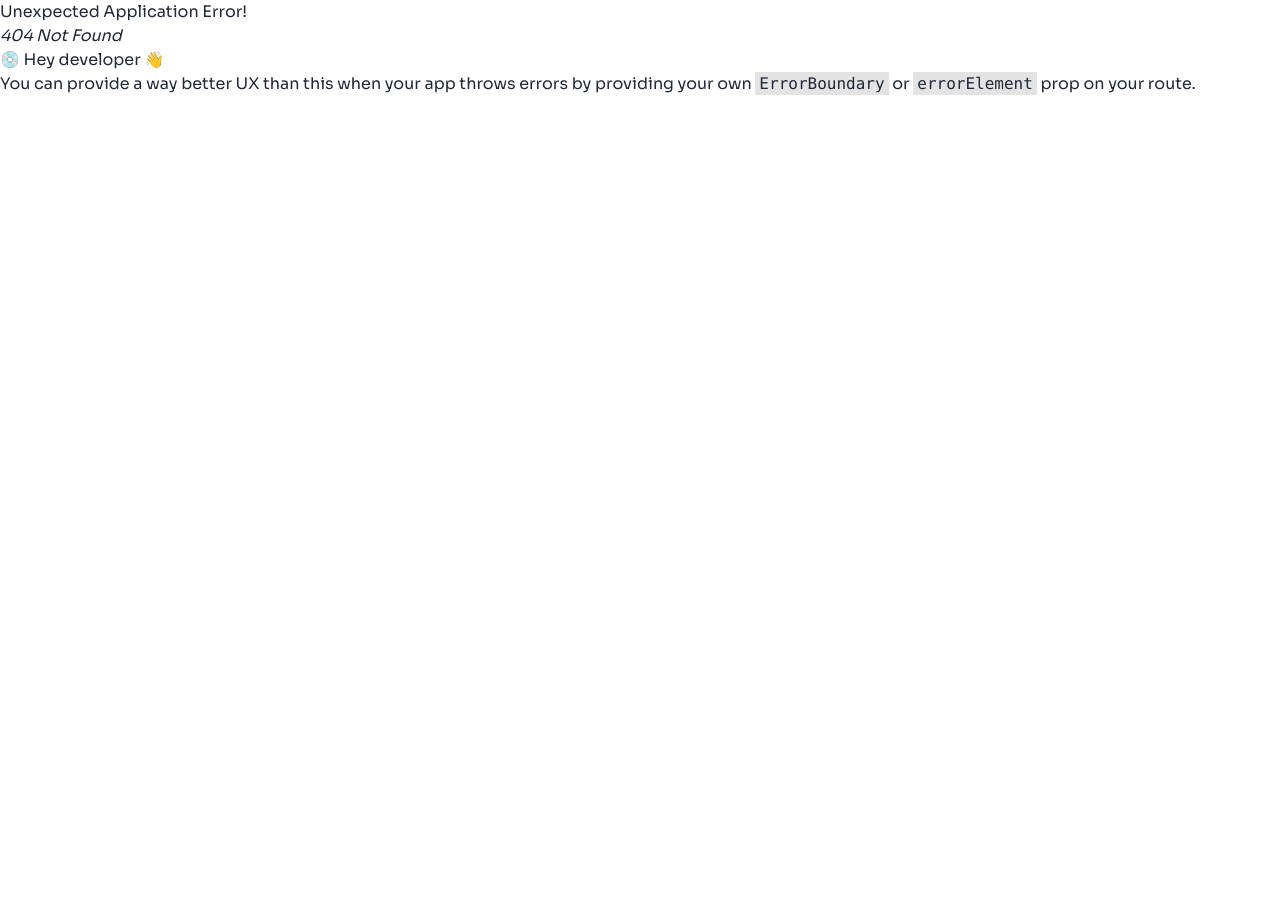
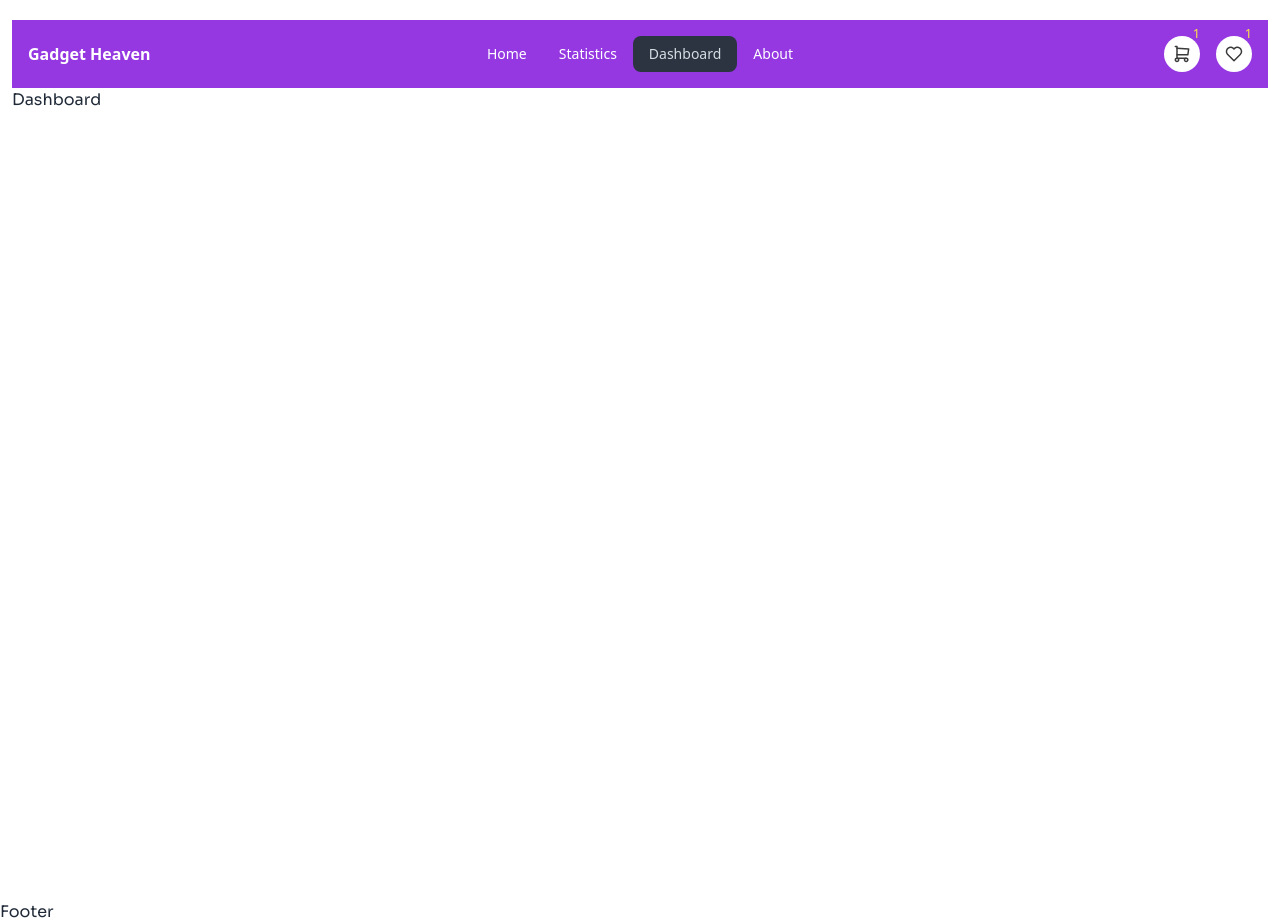
Before and after one commit to sakib-333/ph-b10-a8, a React (Vite) app: page /dashboard in a window 1280 px wide. Before the commit this address had no page. Before the commit the page ends 800 px from the top, so only its background shows below. Built offline with nearby package versions, Linux system fonts and the light colour scheme.

Commit message:
Add dashboard page.

```diff
--- /dev/null
+++ b/src/components/Body/BodyComponents/Dashboard.jsx
@@ -0,0 +1,7 @@
+import React from "react";
+
+const Dashboard = () => {
+  return <div>Dashboard</div>;
+};
+
+export default Dashboard;
--- a/src/router/router.jsx
+++ b/src/router/router.jsx
@@ -2,6 +2,7 @@
 import Root from "../components/Root/Root";
 import Home from "../components/Body/BodyComponents/Home";
 import Statistics from "../components/Body/BodyComponents/Statistics";
+import Dashboard from "../components/Body/BodyComponents/Dashboard";
 
 export const router = createBrowserRouter([
   {
@@ -16,6 +17,10 @@
         path: "/statistics",
         element: <Statistics />,
       },
+      {
+        path: "/dashboard",
+        element: <Dashboard />,
+      },
     ],
   },
 ]);
```
